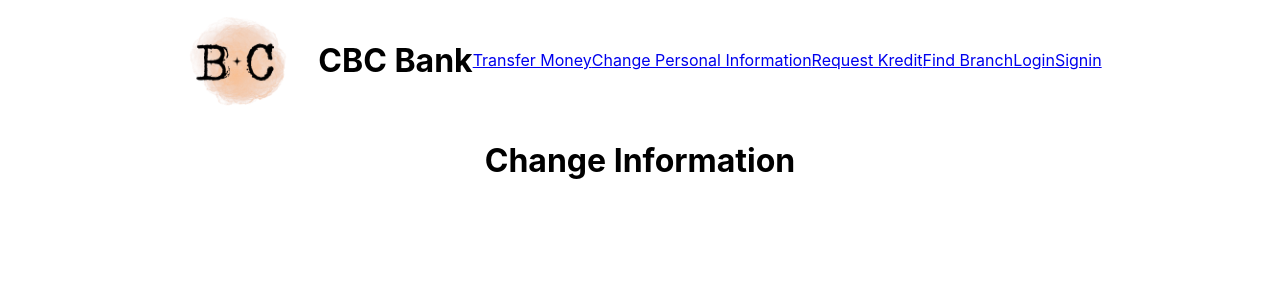
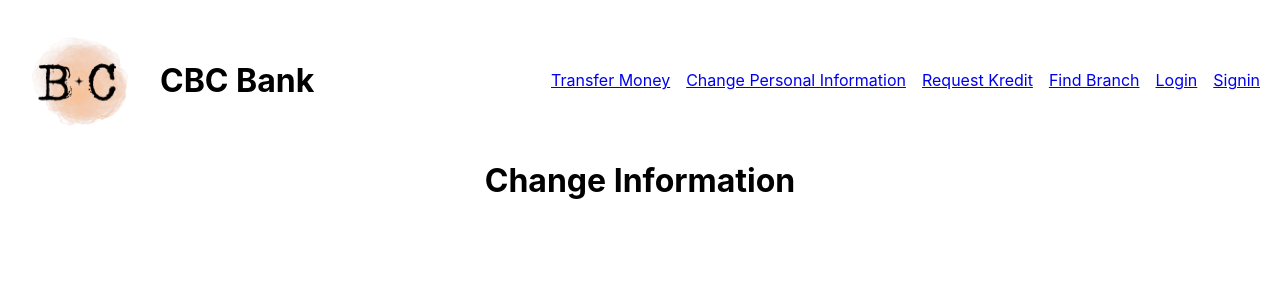
Before and after one commit to bekircbc/cbcbank-app-mern, a React (Vite) app: page /login in a window 1280 px wide. Shown: the top 300 px of the page. Built offline with nearby package versions, Linux system fonts and the light colour scheme.

Commit message:
styling added..

```diff
--- a/src/App.scss
+++ b/src/App.scss
@@ -2,11 +2,12 @@
   text-align: center;
   .header {
     display: flex;
-    justify-content: center;
+    justify-content: space-between;
     align-items: center;
+    margin: 20px;
     .title {
       display: flex;
-      justify-content: flex-end;
+      justify-content: center;
       align-items: center;
       gap: 20px;
       img {
@@ -15,7 +16,8 @@
     }
     .navbar {
       display: flex;
-      justify-content: flex-end;
+      justify-content: center;
+      gap: 1rem;
     }
   }
 }
```
